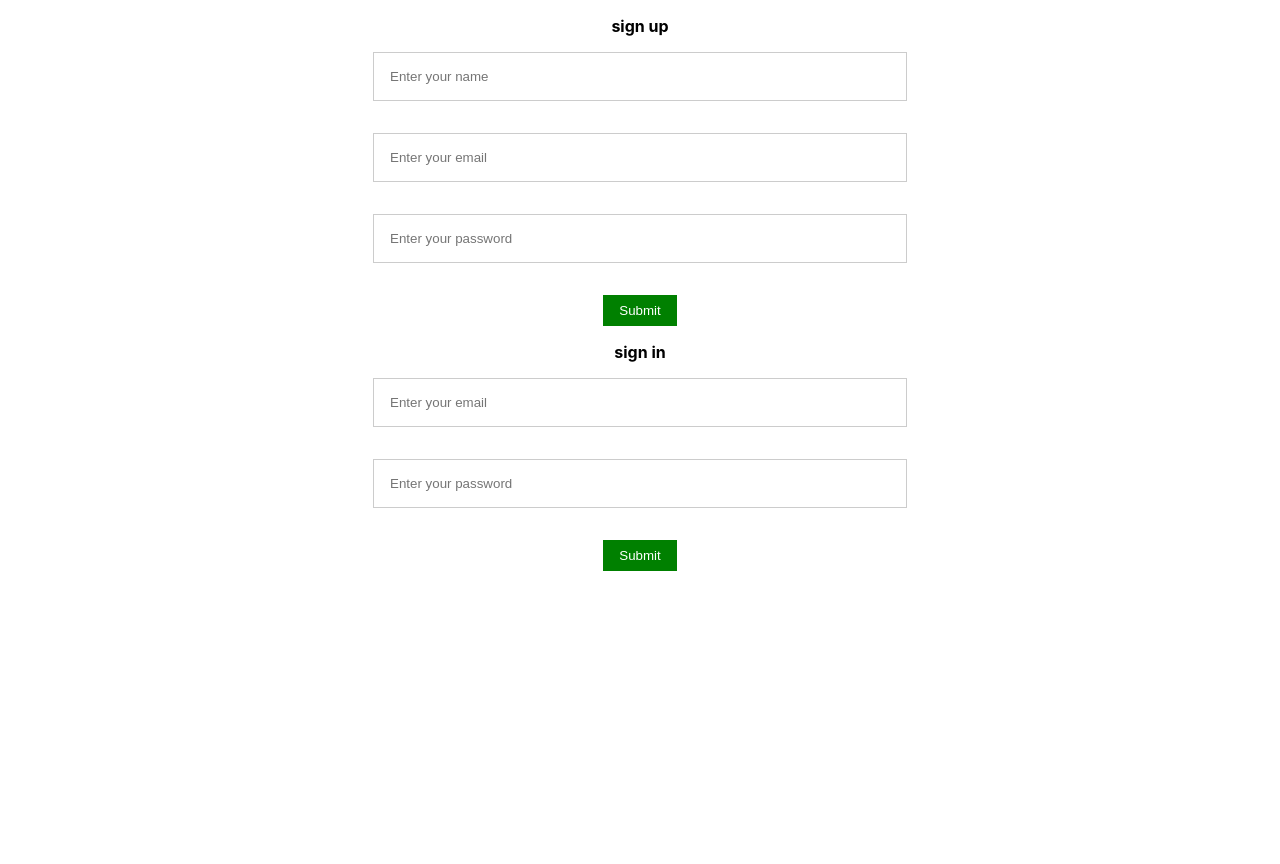
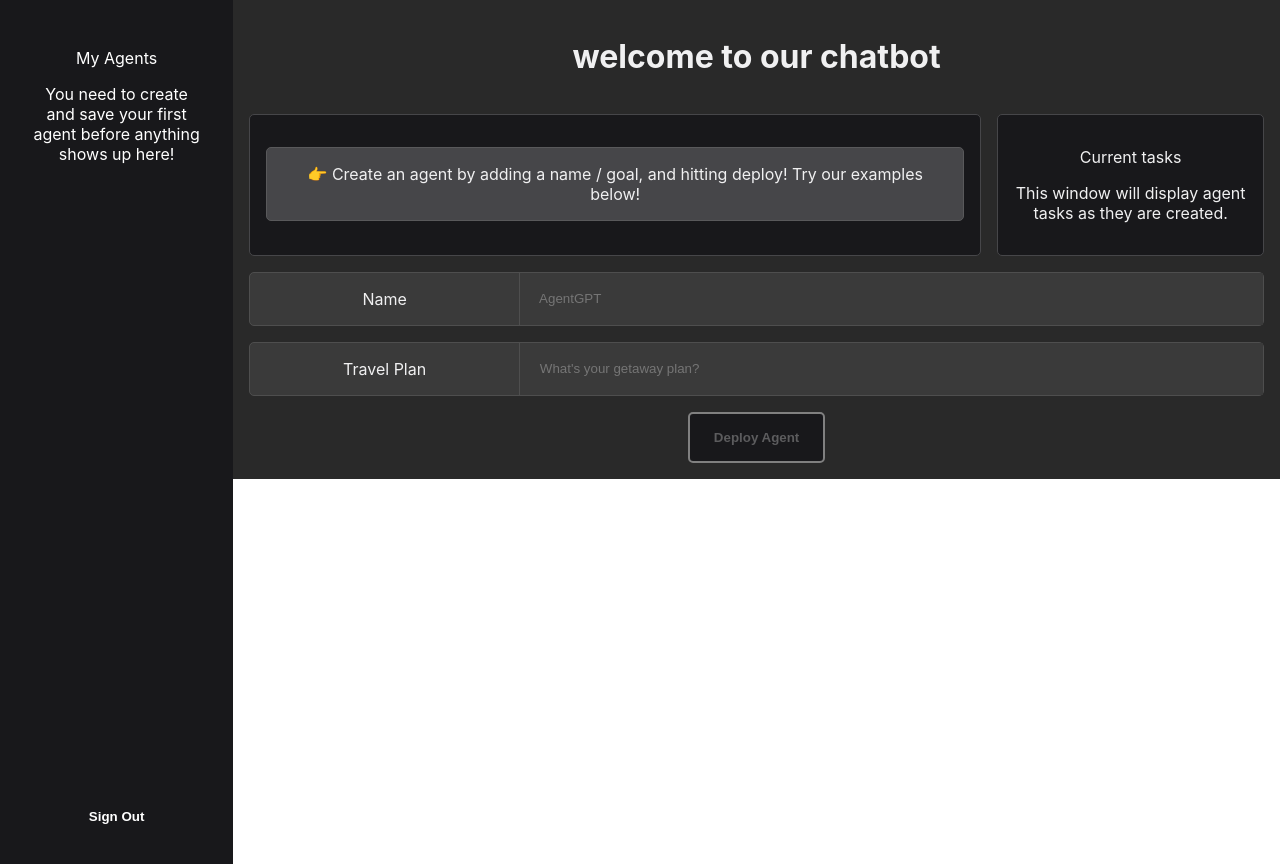
Before and after one commit to ramybahy/chatbot, a React (Create React App) app: page /chatbot in a window 1280 px wide. Before the commit the page ends 800 px from the top, so only its background shows below. Built offline with nearby package versions, Linux system fonts and the light colour scheme.

Commit message:
added few components

```diff
--- a/src/App.js
+++ b/src/App.js
@@ -2,12 +2,19 @@ import logo from './logo.svg';
 import './App.scss';
 import SignUp from './SignUp';
 import SignIn from './SignIn';
+import ChatBot from './ChatBot';
+import { BrowserRouter, Routes, Route } from "react-router-dom";
 
 function App() {
   return (
     <div className="App">
-     <SignUp></SignUp>
-     <SignIn></SignIn>
+     <BrowserRouter>
+      <Routes>
+        <Route index element={<SignUp />}/>
+        <Route path="/signin" element={<SignIn />} />
+        <Route path="/chatbot" element={<ChatBot />} />
+      </Routes>
+    </BrowserRouter>
     </div>
   );
 }
--- a/src/App.scss
+++ b/src/App.scss
@@ -1,5 +1,9 @@
+html{
+  height: 100%;
+}
 .App {
   text-align: center;
+  height: 100%;
 }
 
 .App-logo {
--- /dev/null
+++ b/src/ChatBot.js
@@ -0,0 +1,57 @@
+import './ChatBot.scss';
+import { NavLink } from "react-router-dom";
+import React, { useRef  } from "react";
+import SideMenu from './SideMenu';
+import Sentence from './Sentence';
+
+import { useState } from 'react';
+
+function ChatBot() {
+  const [name, setName] = useState("");
+  const [travel, setTravel] = useState("");
+  const tasks=["Added task:Research and select the dates for the trip and book flights to Hawaii"
+,"Added task:Choose accommodations based on budget and preferences and make reservations.",
+"Added task:Plan activities and tours to do while in Hawaii."
+]
+const results=[{
+  task:"Added task:Research and select the dates for the trip and book flights to Hawaii",
+result:"The best time to visit Hawaii is between April to October as the accommodation rates are reasonable and the weather is warm. Late November through mid-December is the best time to find good bargains on cruises. Spring and fall shoulder seasons are ideal to get great deals on trips. Purchase flight tickets 40-50 days prior to the travel date for the best rates.",
+Links:["https://www.budgetdirect.com.au/interactives/best-time-to-visit/hawaii/"]
+},
+{
+  task:"Added task:Research and select the dates for the trip and book flights to Hawaii",
+result:"The best time to visit Hawaii is between April to October as the accommodation rates are reasonable and the weather is warm. Late November through mid-December is the best time to find good bargains on cruises. Spring and fall shoulder seasons are ideal to get great deals on trips. Purchase flight tickets 40-50 days prior to the travel date for the best rates.",
+Links:["https://www.budgetdirect.com.au/interactives/best-time-to-visit/hawaii/"]},
+{
+  task:"Added task:Research and select the dates for the trip and book flights to Hawaii",
+result:"The best time to visit Hawaii is between April to October as the accommodation rates are reasonable and the weather is warm. Late November through mid-December is the best time to find good bargains on cruises. Spring and fall shoulder seasons are ideal to get great deals on trips. Purchase flight tickets 40-50 days prior to the travel date for the best rates.",
+Links:["https://www.budgetdirect.com.au/interactives/best-time-to-visit/hawaii/"]}
+]
+
+  return (
+    <div className="chat-bot">
+    <SideMenu/>
+    <div className="chat-bot__window">
+     <h1 className="chat-bot__title">welcome to our chatbot</h1>
+    <div className="chat-bot__agent-chat">
+<Sentence line = {  "  👉 Create an agent by adding a name / goal, and hitting deploy! Try our examples below!"} />
+  </div>
+    <div className="chat-bot__current-tasks">
+<p>Current tasks</p>
+<p>This window will display agent tasks as they are created.</p>
+      </div>
+      <div className="chat-bot__field">
+<label className="chat-bot__label">Name</label>
+<input placeholder=" AgentGPT"type="text" onChange={(e)=>setName(e.target.value)} className="chat-bot__input"/>
+      </div>
+      <div className="chat-bot__field">
+<label className="chat-bot__label">Travel Plan</label>
+<input placeholder=" What's your getaway plan?"type="text" onChange={(e)=>setTravel(e.target.value)} className="chat-bot__input"/>
+      </div>
+      <button disabled={name==="" || travel ===""} className={name==="" || travel ==="" ? "chat-bot__deploy chat-bot__deploy--disabled" :"chat-bot__deploy "} > Deploy Agent</button>
+    </div>
+    </div>
+  );
+}
+
+export default ChatBot;
--- /dev/null
+++ b/src/ChatBot.scss
@@ -0,0 +1,76 @@
+.chat-bot{
+    display:flex;
+    &__window{background-color: #292929;
+   display: flex;
+   flex-wrap: wrap;
+   gap:1rem;
+   padding:1rem;
+   color: #f0f0f1;
+   flex:6;
+   justify-content: center;
+   height: 100%;}
+   &__deploy{
+background-color: #1f69ab;
+color:white;
+border-radius: 5px;
+padding:1rem 1.5rem;
+font-weight: bold;
+border: 0;
+
+   &--disabled{ background-color: #18181b;
+color:#5c5c5e;
+border:2px solid gray;
+
+&:hover{ cursor:no-drop}
+}
+
+   }
+    &__agent-chat{
+        flex:3;
+        background-color: #18181b;
+        border: 1px solid #464649;
+border-radius:5px;
+padding:1rem;
+
+    }
+    &__current-tasks{
+       flex:1;
+       background-color: #18181b;
+border: 1px solid #464649;
+border-radius:5px;
+padding:1rem;
+
+
+    }
+    &__title{
+        width: 100%;
+        height:fit-content;
+
+    }
+    &__message{
+        background-color: #464649;
+        border: 1px solid #59595b;
+        border-radius:5px;
+        padding:1rem;
+   }
+
+    &__field{
+        width: 100%;
+        display: flex;
+        border: 1px solid #4e4e4e;
+        background-color: #3a3a3a;
+        border-radius:5px;
+       }
+    &__label{
+    flex: 1;
+    padding: 1rem;
+    border-right: 1px solid #4e4e4e;
+    }
+    &__input{
+        flex: 3;
+        padding: 1rem;
+        background-color: #3a3a3a;
+border:0;
+
+    }
+}
--- /dev/null
+++ b/src/PreviousAgents.js
@@ -0,0 +1,16 @@
+import './PreviousAgents.scss';
+import { NavLink } from "react-router-dom";
+import React, { useRef  } from "react";
+
+function PreviousAgents() {
+
+  return (
+    <div className="previous-agent">
+      <p>My Agents</p>
+     <p>You need to create and save your first agent before anything shows up here!</p>
+    </div>
+
+  );
+}
+
+export default PreviousAgents;
--- /dev/null
+++ b/src/PreviousAgents.scss
@@ -0,0 +1,4 @@
+.previous-agent{
+    color:white;
+
+}
--- /dev/null
+++ b/src/Sentence.js
@@ -0,0 +1,11 @@
+import './Sentence.scss';
+function Sentence(props) {
+const line = props.line
+  return (
+
+      <p className="chat-bot__message">{line}</p>
+
+  );
+}
+
+export default Sentence;
--- /dev/null
+++ b/src/Sentence.scss
@@ -0,0 +1,25 @@
+.sign-in{
+    margin:auto;
+    max-width: 500px;
+    display: flex;
+    flex-direction: column;
+    align-items: center;
+    &__title{
+        font-weight: bold;
+        size: 32px;
+    }
+    &__input{
+        display:block;
+        margin-bottom: 2rem;
+        padding:1rem;
+        width: 100%;
+        border: 1px solid #ccc;
+    }
+    &__submit{
+        width:fit-content;
+        background-color: green;
+        color: #fff;
+        border:0;
+        padding: 0.5rem 1rem;
+    }
+}
--- /dev/null
+++ b/src/SideMenu.js
@@ -0,0 +1,24 @@
+import './SideMenu.scss';
+import { NavLink } from "react-router-dom";
+import React, { useRef  } from "react";
+import { useNavigate } from "react-router-dom";
+import PreviousAgents from './PreviousAgents';
+
+function SideMenu() {
+  const navigate = useNavigate();
+
+  const handleSignOut=()=>{
+    localStorage.removeItem("signUp")
+    navigate("/");
+  }
+  return (
+    <div className="side-menu">
+      <PreviousAgents/>
+      <button className="side-menu__signout" onClick={handleSignOut}>Sign Out</button>
+
+    </div>
+
+  );
+}
+
+export default SideMenu;
--- /dev/null
+++ b/src/SideMenu.scss
@@ -0,0 +1,20 @@
+.side-menu{
+    background-color: #18181b;
+    height:100vh;
+    padding:2rem;
+    flex:1;
+    display: flex;
+    flex-direction: column;
+   align-items: center;
+    &__signout{
+        background-color: transparent;
+        color:white;
+        font-weight: bold;
+padding:0.5rem 1rem;
+margin-top:auto;
+border:0;
+&:hover{
+    background-color:hsla(0,0%,100%,.05)
+}
+    }
+}
--- a/src/SignIn.js
+++ b/src/SignIn.js
@@ -1,14 +1,31 @@
 import './SignIn.scss';
 import { NavLink } from "react-router-dom";
+import React, { useRef  } from "react";
+import { useNavigate } from "react-router-dom";
 
 function SignIn() {
+  const email=useRef()
+  const password=useRef()
+  const navigate = useNavigate();
+
+   const localEmail=localStorage.getItem("email")
+   const localPassword=localStorage.getItem("password")
+
+  const handleSignIn=()=>{
+    if(email.current.value==localEmail&&password.current.value==localPassword){
+        localStorage.setItem("signUp",email.current.value)
+        navigate("/chatbot");
+    }else{
+//show message to the user that credentials are not valid
+    }
+   }
   return (
     <div className="sign-in">
       <p className="sign-in__title">sign in</p>
-    <input className="sign-in__input" placeholder="Enter your email" type="email" name="email"/>
-    <input className="sign-in__input" placeholder="Enter your password" type="password" name="password"/>
-     <button className='sign-in__submit'>Submit</button>
-     {/* <p>don't Have an Account? < NavLink to="/signup"> signup</NavLink></p> */}
+    <input className="sign-in__input" placeholder="Enter your email" type="email" name="email"ref={email}/>
+    <input className="sign-in__input" placeholder="Enter your password" type="password" name="password" ref={password}/>
+     <button className='sign-in__submit' onClick={handleSignIn} >Submit</button>
+     <p>don't Have an Account? < NavLink to="/"> signup</NavLink></p>
     </div>
   );
 }
--- a/src/SignUp.js
+++ b/src/SignUp.js
@@ -1,15 +1,32 @@
 import './SignUp.scss';
 import { NavLink } from "react-router-dom";
+import React, { useRef } from "react";
+import { useNavigate } from "react-router-dom";
 
 function SignUp() {
+  const name=useRef()
+  const email=useRef()
+  const password=useRef()
+  const navigate = useNavigate();
+
+  const handleSignUp=()=>{
+      if(name.current.value&&email.current.value&&password.current.value)
+     {
+       localStorage.setItem("name",name.current.value)
+       localStorage.setItem("email",email.current.value)
+       localStorage.setItem("password",password.current.value)
+       localStorage.setItem("signUp",email.current.value)
+       navigate("/chatbot");
+      }
+  }
   return (
     <div className="sign-up">
       <p className="sign-up__title">sign up</p>
-    <input className="sign-up__input" placeholder="Enter your name" type="text" name="name"/>
-    <input className="sign-up__input" placeholder="Enter your email" type="email" name="email"/>
-    <input className="sign-up__input" placeholder="Enter your password" type="password" name="password"/>
-     <button className='sign-up__submit'>Submit</button>
-     {/* <p>Already Have an Account? < NavLink to="/signin"> signin</NavLink></p> */}
+    <input className="sign-up__input" placeholder="Enter your name" type="text" name="name" ref={name}/>
+    <input className="sign-up__input" placeholder="Enter your email" type="email" name="email" ref={email}/>
+    <input className="sign-up__input" placeholder="Enter your password" type="password" name="password" ref={password}/>
+     <button className='sign-up__submit' onClick={handleSignUp}>Submit</button>
+     <p>Already Have an Account? < NavLink to="/signin"> signin</NavLink></p>
     </div>
   );
 }
```
